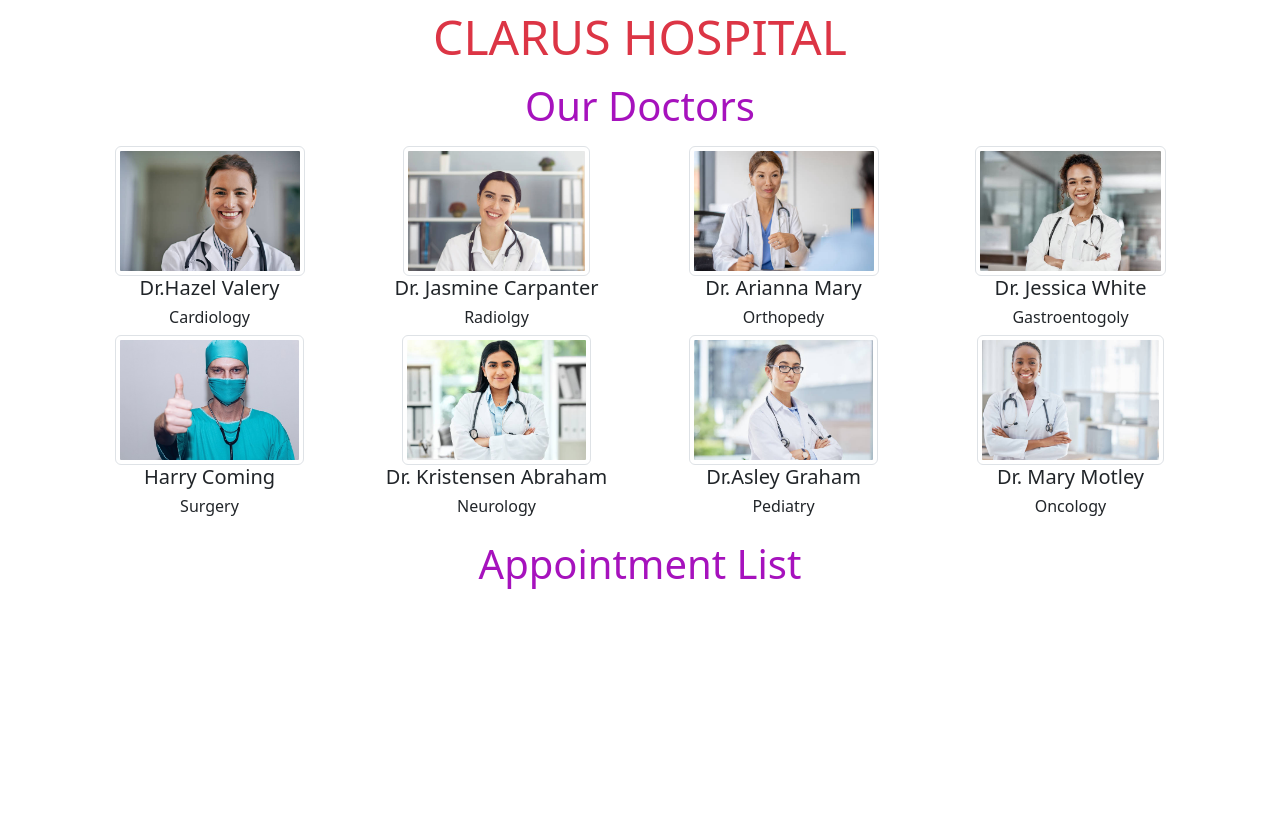
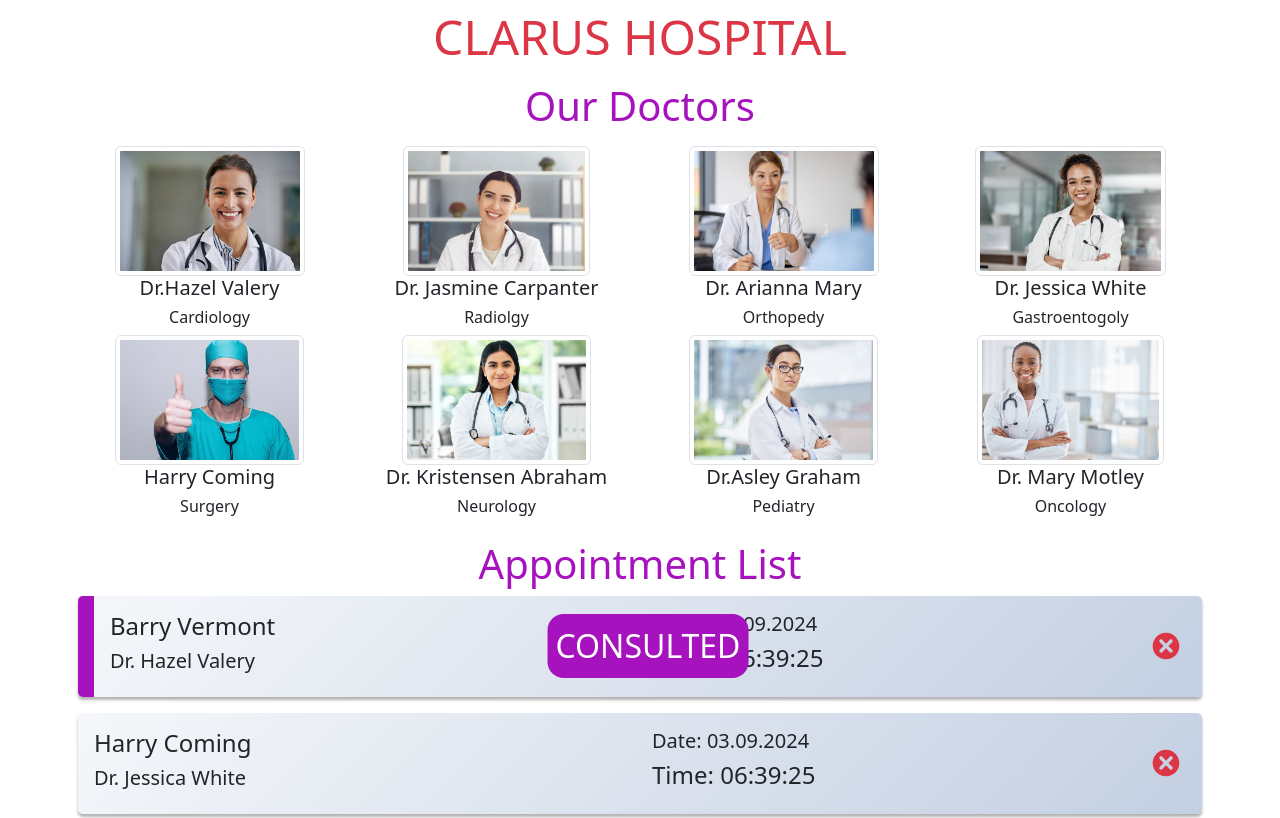
Before and after one commit to cemyilmaz06/Hospital-Appointment, a React (Create React App) app: page / in a window 1280 px wide. Shown: the top 818 px of the page. Built offline with nearby package versions, Linux system fonts and the light colour scheme.

Commit message:
Appointment List

```diff
--- a/src/components/AddModal.jsx
+++ b/src/components/AddModal.jsx
@@ -1,8 +1,15 @@
 import Modal from "react-bootstrap/Modal";
 import Button from "react-bootstrap/Button";
 import Form from "react-bootstrap/Form";
+import { useState } from "react";
 
 function AddModal({ show, handleClose }) {
+    const [name, setName] = useState("")
+    const [date, setDate] = useState("")
+   const handleSubmit=(e)=>{
+    e.preventDefault();
+    handleClose();
+   }
   return (
     <>
       <Modal show={show} onHide={handleClose}>
@@ -10,16 +17,16 @@ function AddModal({ show, handleClose }) {
           <Modal.Title>Reservation for ...</Modal.Title>
         </Modal.Header>
         <Modal.Body>
-          <Form>
+          <Form onSubmit={handleSubmit} >
             <Form.Group className="mb-3" controlId="formBasicEmail">
               <Form.Label>Patient Name:</Form.Label>
-              <Form.Control type="text" placeholder="Enter Your Name" />
+              <Form.Control type="text" placeholder="Enter Your Name"onChange={(e)=>setName(e.target.value)} />
               <Form.Text className="text-muted"></Form.Text>
             </Form.Group>
 
             <Form.Group className="mb-3" controlId="formBasicPassword">
               <Form.Label>Dat&Time</Form.Label>
-              <Form.Control type="datetime-local" placeholder="date" />
+              <Form.Control type="datetime-local" placeholder="date" onChange={(e)=>setDate(e.target.value)} value={date} />
             </Form.Group>
             <div className="text-center ">
               <Button variant="success" type="submit" className="me-2">
--- a/src/components/AppointmentList.jsx
+++ b/src/components/AppointmentList.jsx
@@ -1,13 +1,36 @@
-import Container from "react-bootstrap/Container"
+import { Col, Row } from "react-bootstrap";
+import Container from "react-bootstrap/Container";
+import { TiDelete } from "react-icons/ti";
 
-const AppointmentList = () => {
+const AppointmentList = ({ apps }) => {
   return (
     <Container className="p-2">
       <h3 className="display-6 mb-2" style={{ color: "rgb(166, 18, 189)" }}>
         Appointment List
       </h3>
+      {apps.map(({ id, patient, consulted, doctor, day }) => (
+        <div key={id} className={consulted ? "appointments consulted" : "appointments"}>
+          <Row className="justify-content-between align-items-center">
+            <Col md={6} >
+              <h4>{patient}</h4>
+              <h5>{doctor}</h5>
+            </Col>
+            <Col>
+              <h5>Date: {new Date(day).toLocaleDateString("tr")} </h5>
+              <h4>Time: {new Date(day).toLocaleTimeString("tr")}</h4>
+            </Col>
+            <Col className="text-end">
+              <TiDelete
+                className="text-danger fs-1 "
+                type="button"
+
+              />
+            </Col>
+          </Row>
+        </div>
+      ))}
     </Container>
-  )
-}
+  );
+};
 
-export default AppointmentList
+export default AppointmentList;
--- a/src/components/Doctors.jsx
+++ b/src/components/Doctors.jsx
@@ -3,7 +3,7 @@ import {doctorData} from "../helper/data"
 import { Col, Row } from "react-bootstrap"
 import AddModal from "./AddModal"
 import { useState } from "react"
-const Doctors = () => {
+const Doctors = ({apps,setApps}) => {
   const [show, setShow] = useState(false);
 
   // const handleClose = () => setShow(false);
--- a/src/pages/Home.jsx
+++ b/src/pages/Home.jsx
@@ -1,12 +1,15 @@
+import { useState } from "react"
 import AppointmentList from "../components/AppointmentList"
 import Doctors from "../components/Doctors"
+import { appointmentData } from "../helper/data"
 
 const Home = () => {
+  const [appointments, setAppointments] = useState(appointmentData )
   return (
     <main className="text-center mt-2">
       <h1 className="display-5 text-danger">CLARUS HOSPITAL</h1>
-      <Doctors />
-      <AppointmentList />
+      <Doctors apps={appointments} setApps={setAppointments} />
+      <AppointmentList apps={appointments} />
     </main>
   )
 }
```
